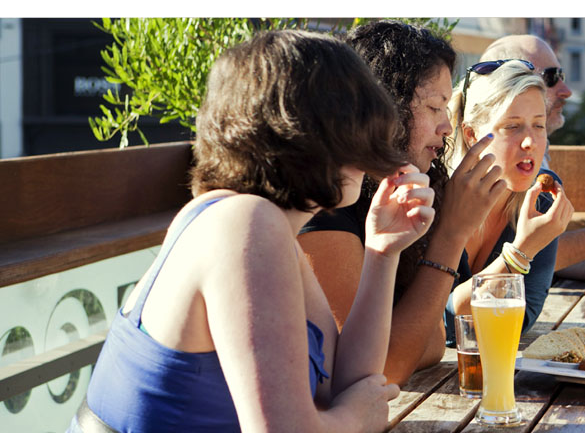
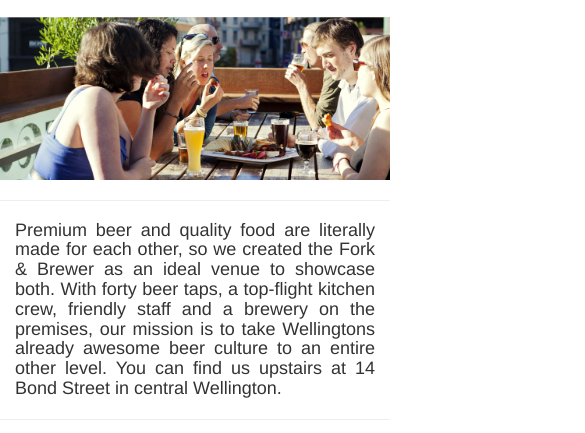
Before and after one commit to myexistance/ForkAndBrewer, a plain HTML site: page index.html in a window 390 px wide. Shown: the part 55-488 px from the top of the page, 585 px wide, since content can reach past the window. Drawn offline with nearby package versions, Linux system fonts and the light colour scheme.

```diff
--- a/index.html
+++ b/index.html
@@ -52,7 +52,7 @@
 <!-- Main -->
 
 <div class = "row">
-	<img class= "col-sm-12" src = "image/main.jpg">
+	<img class= "col-sm-12" src = "image/main.jpg" style = "width:100%">
 </div>
 
 <hr>
```
